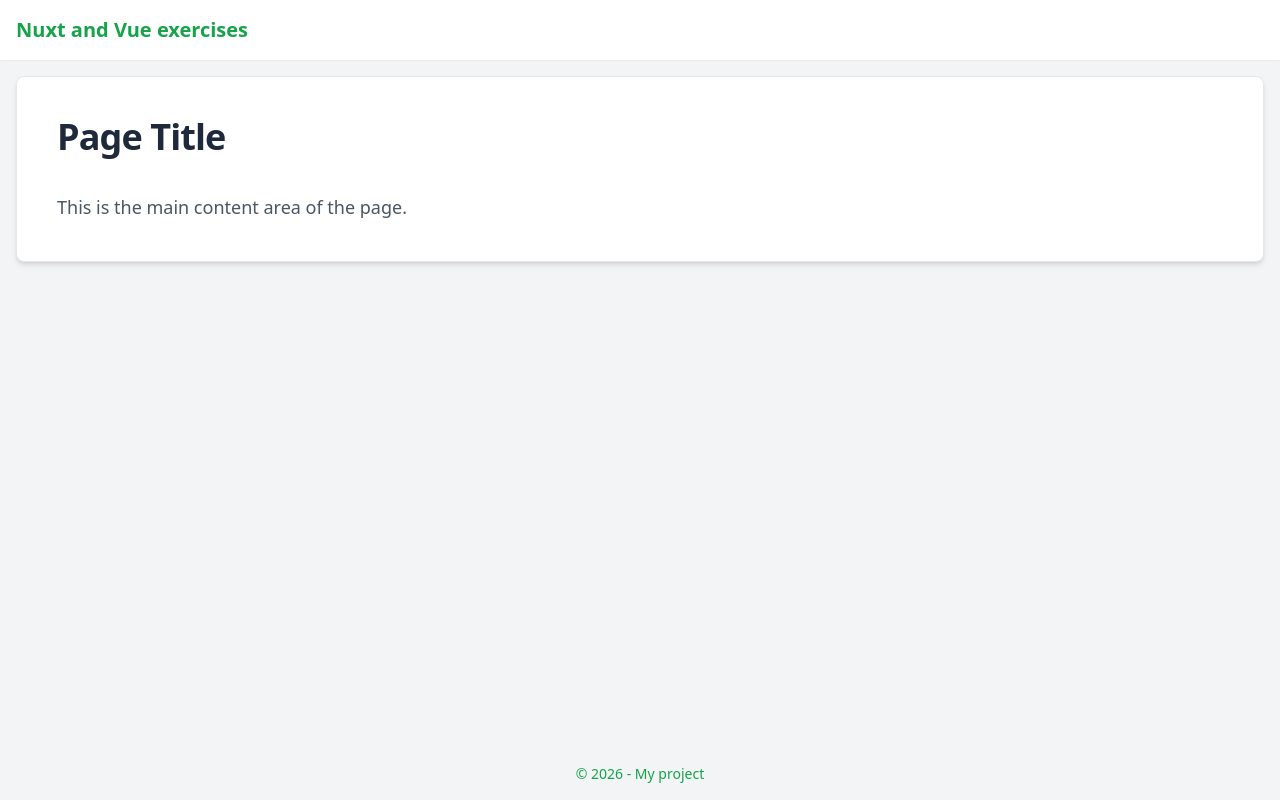
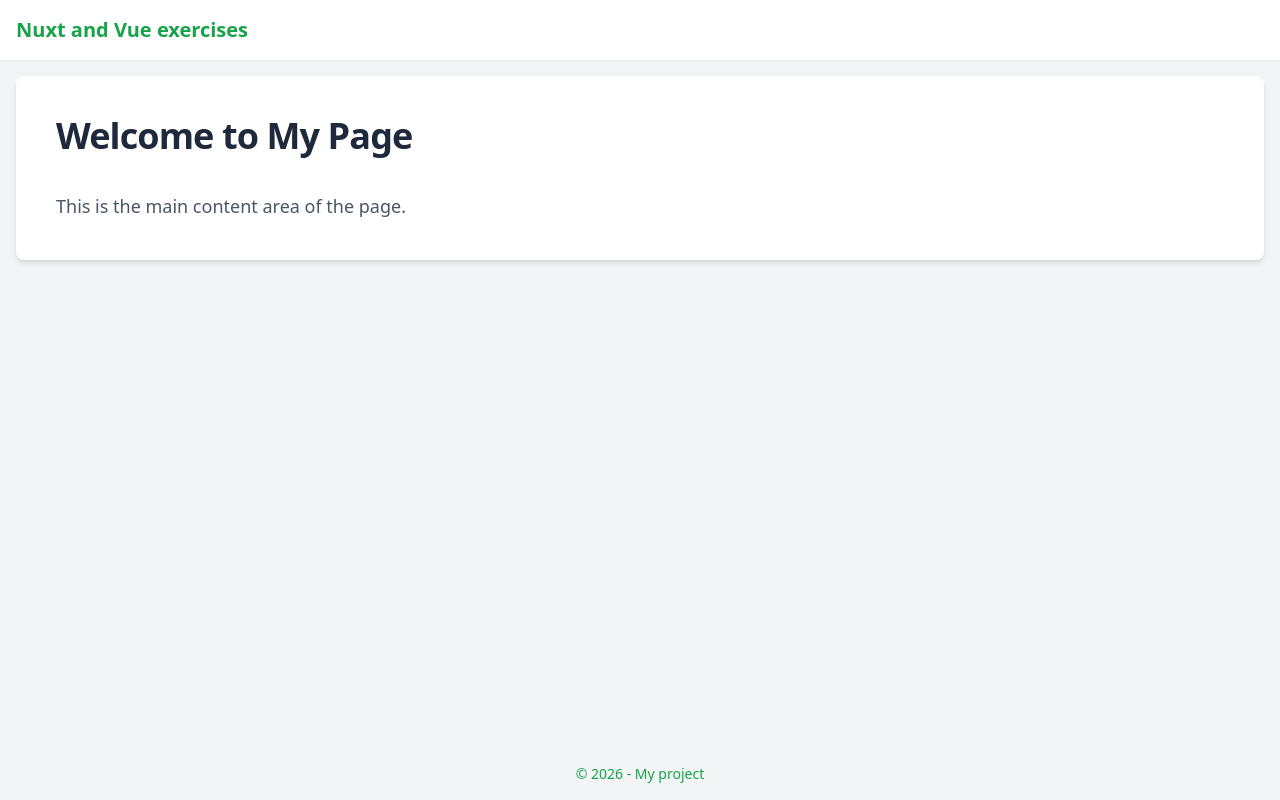
Before and after one commit to marcoslgl/formacion, a Nuxt app in the folder nuxt-vue-exercises/: page / in a window 1280 px wide. Built offline with nearby package versions, Linux system fonts and the light colour scheme.

Commit message:
feat(vue-nuxt) add exercise 3

```diff
--- a/nuxt-vue-exercises/components/TheTitle.vue
+++ b/nuxt-vue-exercises/components/TheTitle.vue
@@ -1,13 +1,9 @@
-<script setup lang="ts">
-const props = defineProps<{
-  propTitle: string;
-}>();
-</script>
+<script setup lang="ts"></script>
 
 <template>
   <div class="mb-6">
     <h1 class="text-4xl font-extrabold text-slate-800 tracking-tight">
-      {{ props.propTitle }}
+      <slot>Default Title</slot>
     </h1>
     <div class="h-1 w-20 bg-primary mt-2 rounded-full"></div>
   </div>
--- a/nuxt-vue-exercises/pages/index.vue
+++ b/nuxt-vue-exercises/pages/index.vue
@@ -5,8 +5,8 @@ definePageMeta({
 </script>
 
 <template>
-  <section class="py-10 px-10 border rounded-lg bg-white shadow-md">
-    <TheTitle prop-title="Page Title" />
+  <section class="py-10 px-10 bg-white rounded-lg shadow-md">
+    <TheTitle>Welcome to My Page</TheTitle>
     <p class="text-lg text-gray-600">This is the main content area of the page.</p>
   </section>
 </template>
--- /dev/null
+++ b/nuxt-vue-exercises/tailwind.config.js
@@ -0,0 +1,15 @@
+/** @type {import('tailwindcss').Config} */
+export default {
+  content: [
+    "./app/**/*.{vue,js,ts,jsx,tsx}",
+    "./components/**/*.{vue,js,ts,jsx,tsx}",
+    "./layouts/**/*.{vue,js,ts,jsx,tsx}",
+    "./pages/**/*.{vue,js,ts,jsx,tsx}",
+    "./plugins/**/*.{js,ts}",
+    "./nuxt.config.{js,ts}"
+  ],
+  theme: {
+    extend: {},
+  },
+  plugins: [],
+};
```
